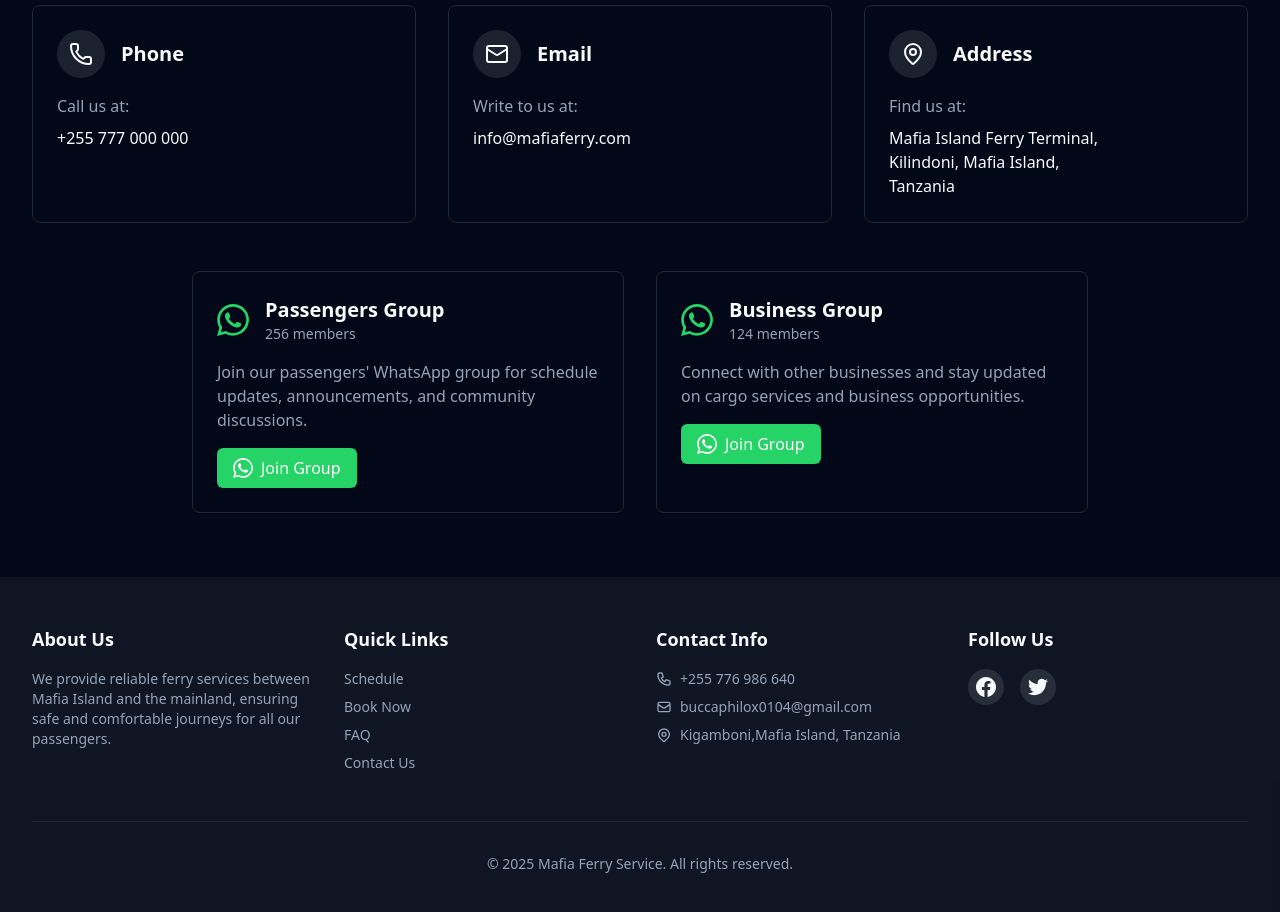
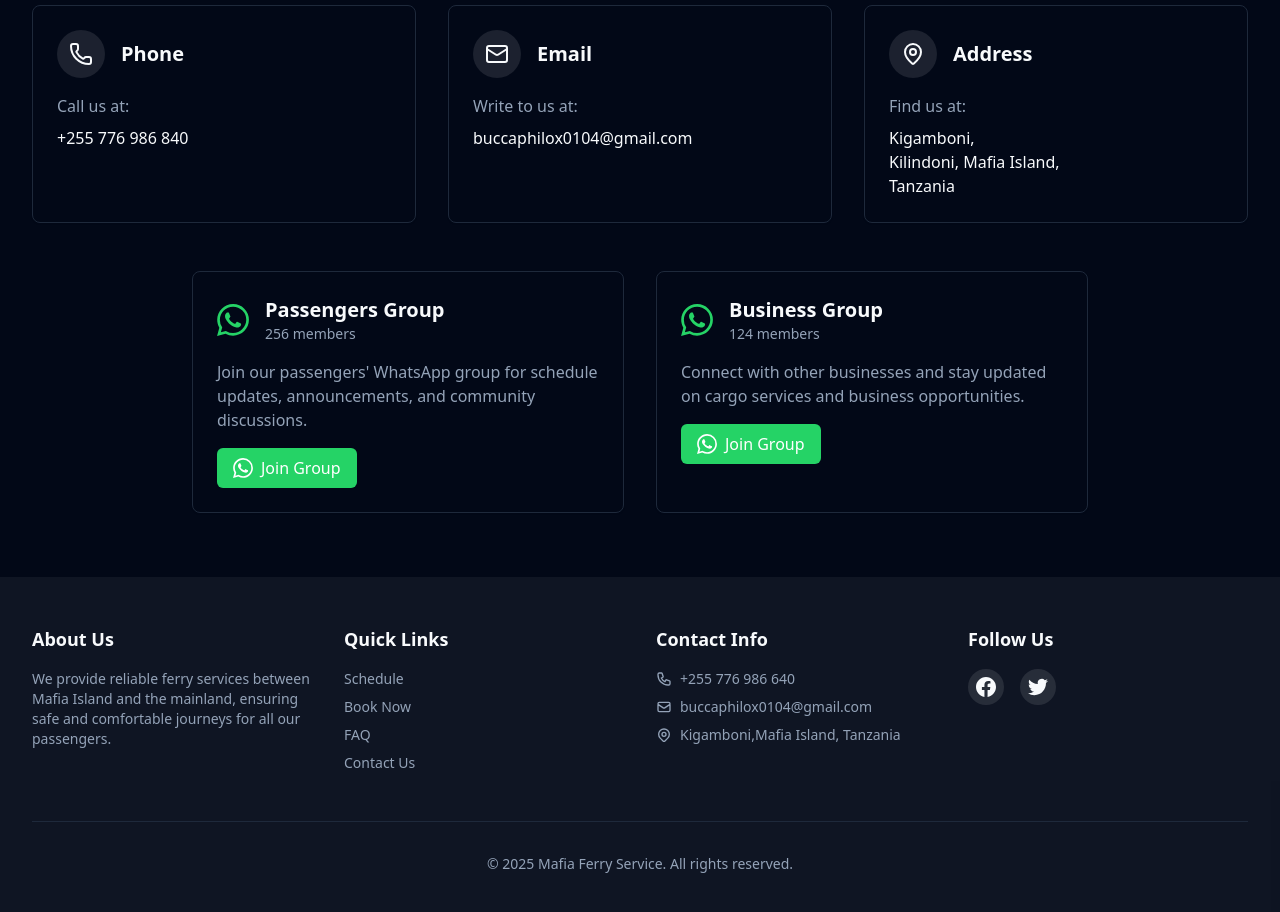
Before and after one commit to ThisIsBucca/mafiaferry_mafisatyv2, a React (Vite) app: page / in a window 1280 px wide. Shown: the part 1760-2672 px from the top of the page. Built offline with nearby package versions, Linux system fonts and the light colour scheme; no server answers; the database is empty.

Commit message:
Update contact component
- Refactored the contact component for better readability.
- Improved form validation logic.

```diff
--- a/src/components/contact.jsx
+++ b/src/components/contact.jsx
@@ -27,7 +27,7 @@ export function Contact() {
               href="tel:+255777000000"
               className="text-primary hover:text-primary/80 block mt-2"
             >
-              +255 777 000 000
+              +255 776 986 840
             </a>
           </div>
 
@@ -46,7 +46,7 @@ export function Contact() {
               href="mailto:info@mafiaferry.com"
               className="text-primary hover:text-primary/80 block mt-2"
             >
-              info@mafiaferry.com
+              buccaphilox0104@gmail.com
             </a>
           </div>
 
@@ -62,7 +62,7 @@ export function Contact() {
               Find us at:
             </p>
             <p className="text-foreground mt-2">
-              Mafia Island Ferry Terminal,<br />
+              Kigamboni,<br />
               Kilindoni, Mafia Island,<br />
               Tanzania
             </p>
```
